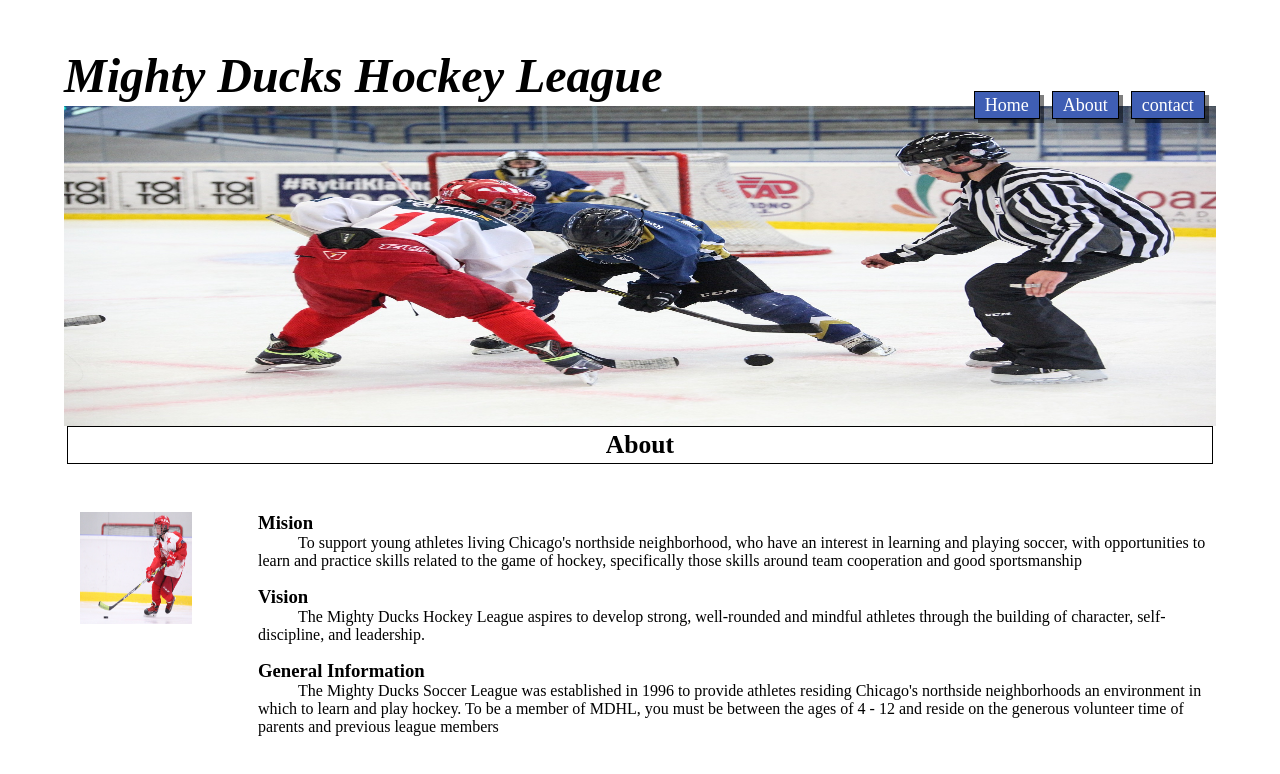
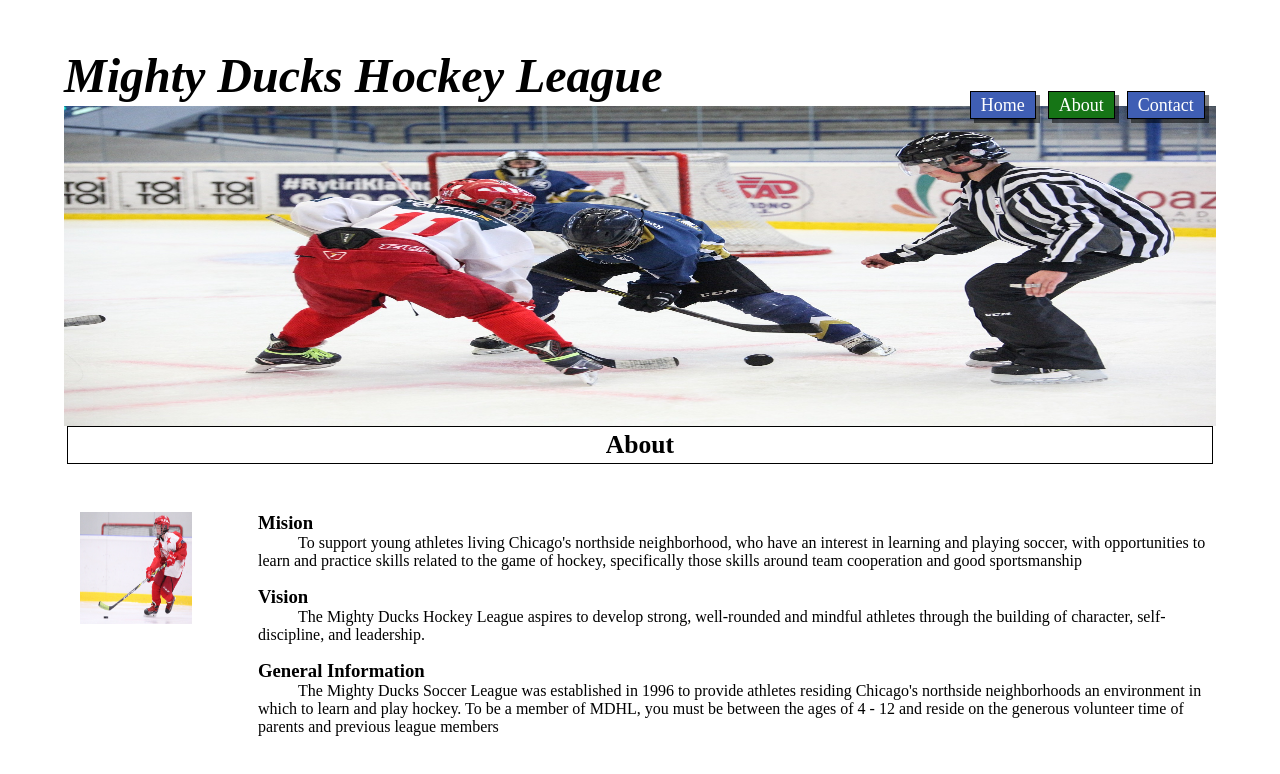
Before and after one commit to danielpalli/MDHL_PALLI_DANIEL, a plain HTML site: page about.html in a window 1280 px wide. Drawn offline with Linux system fonts and the light colour scheme.

Commit message:
Fixed: NavBar, Add: Estado activo boton

```diff
--- a/about.html
+++ b/about.html
@@ -14,8 +14,8 @@
         <h1 id="titulo-principal">Mighty Ducks Hockey League</h1>
         <nav id="navbar">
           <a class="navbar-brand" href="index.html">Home</a>
-          <a class="navbar-brand" href="#">About</a>
-          <a class="navbar-brand" href="contact.html">contact</a>
+          <a class="navbar-brand active" href="#">About</a>
+          <a class="navbar-brand" href="contact.html">Contact</a>
         </nav>
 
         <figure style="display: flex">
--- a/assets/css/global.css
+++ b/assets/css/global.css
@@ -44,6 +44,10 @@ html {
   background-color: rgb(22, 117, 22);
 }
 
+.active {
+  background-color: rgb(22, 117, 22);
+}
+
 #imagen-titulo {
   width: 100%;
   height: 40vh;
```
Also changed, not shown: contact.html (+1 -1 lines), index.html (+1 -1 lines).
